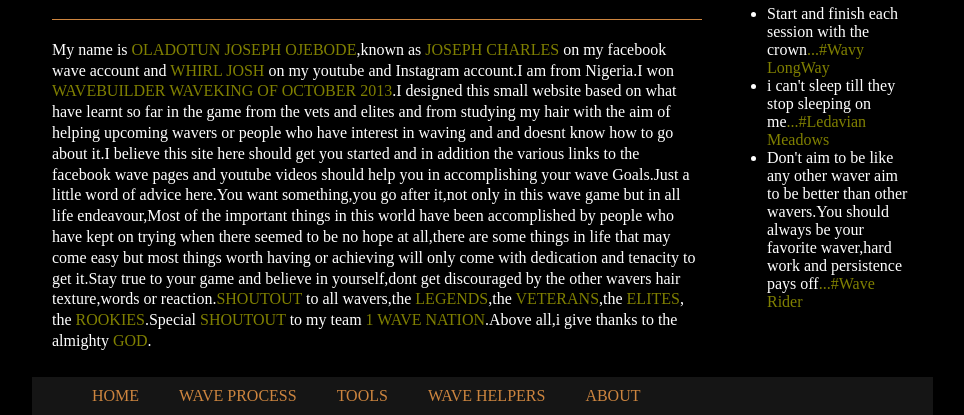
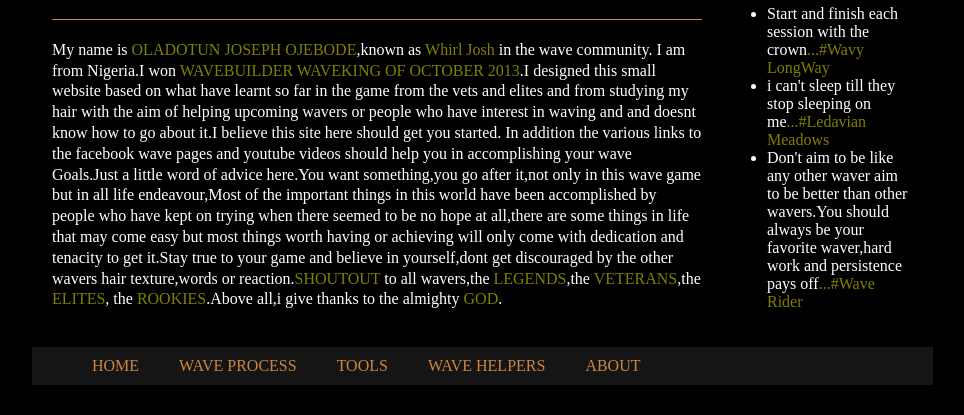
Before and after one commit to Ojebode/waves, a plain HTML site: page about.html in a window 1280 px wide. Shown: the part 660-1075 px from the top of the page, without its empty margins (158-1122 px from the left). After the commit the page ends 1045 px from the top, so only its background shows below. Drawn offline with Linux system fonts and the light colour scheme.

Commit message:
Update about.html

```diff
--- a/about.html
+++ b/about.html
@@ -64,10 +64,10 @@
         <div id="content">
               <!-- #BeginEditable "content" -->
               <h1>About</h1>
-              <p>My name is <span class="important">OLADOTUN JOSEPH OJEBODE</span>,known as <span class="important">JOSEPH CHARLES</span> on my facebook wave account and <span class="important">WHIRL JOSH</span>
-                 on my youtube and Instagram account.I am from Nigeria.I won <span class="important">WAVEBUILDER WAVEKING OF OCTOBER 2013</span>.I designed this small website based on what have learnt so far in the game from
+              <p>My name is <span class="important">OLADOTUN JOSEPH OJEBODE</span>,known as <span class="important">Whirl Josh </span> in the wave community.
+                 I am from Nigeria.I won <span class="important">WAVEBUILDER WAVEKING OF OCTOBER 2013</span>.I designed this small website based on what have learnt so far in the game from
                  the vets and elites and from studying my hair with the aim of helping upcoming wavers or people who have interest in waving and
-                 and doesnt know how to go about it.I believe this site here should get you started and in addition the various links
+                 and doesnt know how to go about it.I believe this site here should get you started. In addition the various links
                  to the facebook wave pages and youtube videos should help you in accomplishing your wave Goals.Just a little
                  word of advice here.You want something,you go after it,not only in this wave game but in all
                  life endeavour,Most of the important things in this world have been accomplished by people who
@@ -75,7 +75,7 @@
                  things worth having or achieving will only come with dedication and tenacity to get it.Stay true to your game
                  and believe in yourself,dont get discouraged by the other wavers hair texture,words or reaction.<span class="important">SHOUTOUT</span> to all wavers,the
                  <span class="important">LEGENDS</span>,the <span class="important">VETERANS</span>,the <span class="important">ELITES</span>,
-                 the <span class="important">ROOKIES</span>.Special <span class="important">SHOUTOUT</span> to my team <span class="important">1 WAVE NATION</span>.Above all,i give thanks to the almighty <span class="important">GOD</span>.
+                 the <span class="important">ROOKIES</span>.Above all,i give thanks to the almighty <span class="important">GOD</span>.
 
         <!-- #EndEditable -->
 
```
